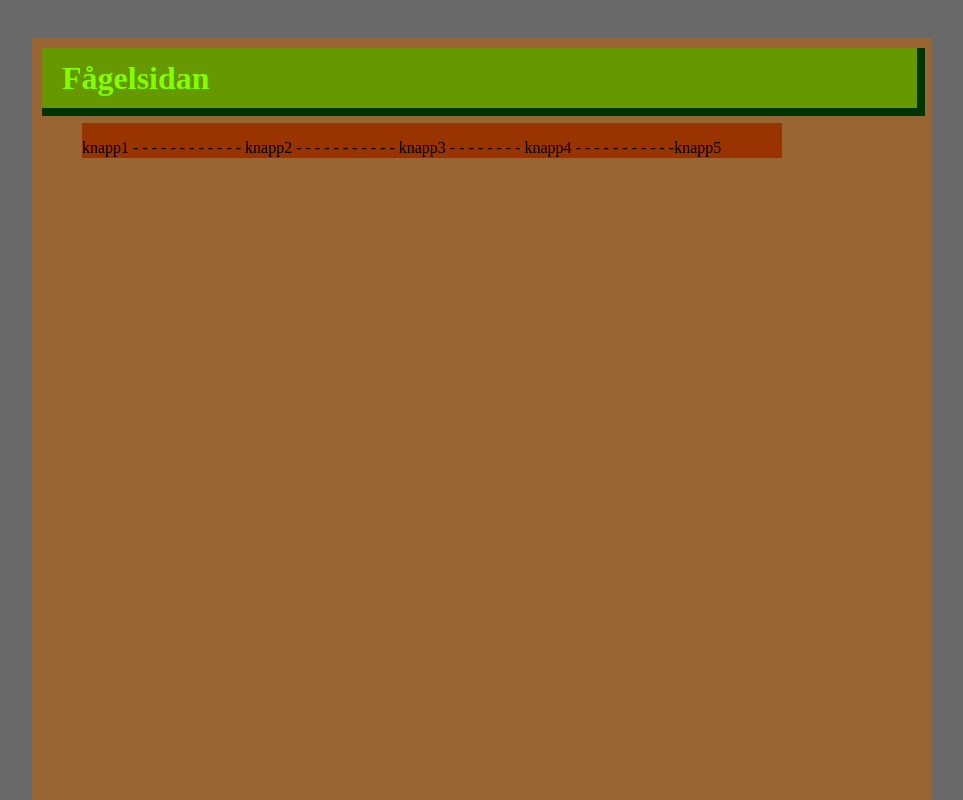
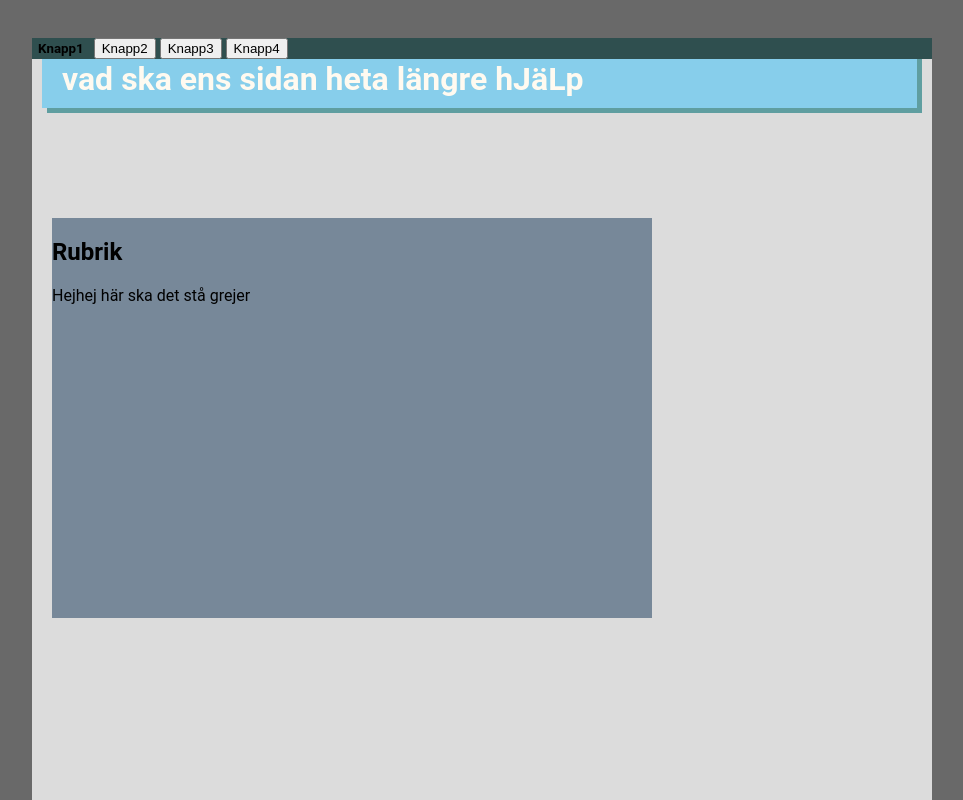
Before and after one commit to ChristofferBillman/Projekt-1, a plain HTML site: page Index.html in a window 1280 px wide. Shown: the top 800 px of the page, without its empty margins (158-1121 px from the left). Drawn offline with Linux system fonts and the light colour scheme.

Commit message:
Pass två

```diff
--- a/Index.html
+++ b/Index.html
@@ -12,13 +12,24 @@
 
     <div class="background">
         <div class="header">
-            <h1> Fågelsidan</h1>
+            <h1> vad ska ens sidan heta längre hJäLp</h1>
         </div>
             <div class="headerShadow">
             </div>
-        <div class="menu">
-        <p> knapp1 - - - - - - - - - - - - knapp2 - - - - - - - - - - - knapp3 - - - - - - - - knapp4 - - - - - - - - - - -knapp5</p>
+        <div class="buttons">
+        <button class="buttons"> Knapp1</button>
+        <button> Knapp2</button>
+        <button> Knapp3</button>
+        <button> Knapp4</button>
         </div>
+        <div class="content1">
+            <h2> Rubrik </h2>
+
+        <p> Hejhej här ska det stå grejer</p>
+        </div>
+
+
+
     </div>
     </body>
 </html>
--- a/Stylesheet.css
+++ b/Stylesheet.css
@@ -1,9 +1,10 @@
 body {
     background-color: dimgrey;
+    font-family: 'Roboto', sans-serif;
 }
 
 .background {
-    background-color: #996633;
+    background-color: gainsboro;
     width: 900px;
     height: 2000px;
     position: relative;
@@ -14,14 +15,14 @@ body {
 }
 
 h1 {
-    color: chartreuse;
+    color: floralwhite;
     z-index: 0;
     left: 20px;
     top: -9px;
     position: absolute;
 }
 .header {
-    background-color: #669900;
+    background-color: skyblue;
     width: 875px;
     height: 60px;
     left: 10px;
@@ -29,32 +30,45 @@ h1 {
     display: block;
     z-index: -1;
     position: absolute;
+    box-shadow: 5px 5px 0px cadetblue;
+}
+
+.content1 {
+     background-color: lightslategray;
+     width: 600px;
+     height: 400px;
+     position: absolute;
+     top: 180px;
+     left: 20px;
+}
+.sidebar {
 
 }
-.headerShadow {
-    background-color: #003300;
-    width: 883px;
-    height: 68px;
-    z-index: -2;
+.menu {
+    background-color: darkslategrey;
+    border: none;
+    color: white;
+    padding: 15px 300px 15px 5px;
+    text-align: left;
+    text-decoration: none;
+    display: inline-block;
+    font-size: 16px;
     position: absolute;
-    top: 10px;
-    left: 10px;
+    top: 90px;
+    left: 20px;
+    box-shadow: 5px 5px 0px black;
 }
-.menu {
-    background-color: #993300;
-    width: 700px;
-    height: 35px;
-    position: absolute;
-    top: 85px;
-    left: 50px;
+.buttons{
+    border:none;
+    background-color: darkslategrey;
+    font-family: 'Roboto', sans-serif;
+    font-weight: bold;
+    position: relative;
+}
+
+.buttons:hover {
+    float: left;
+    top: 5px;
+
 
 }
-
-.menuShadow {
-    background-color: #330000
-    width: 700px;
-    height: 35px;
-    position: absolute;
-    top: 85px;
-    left: 50px;
-}
```
